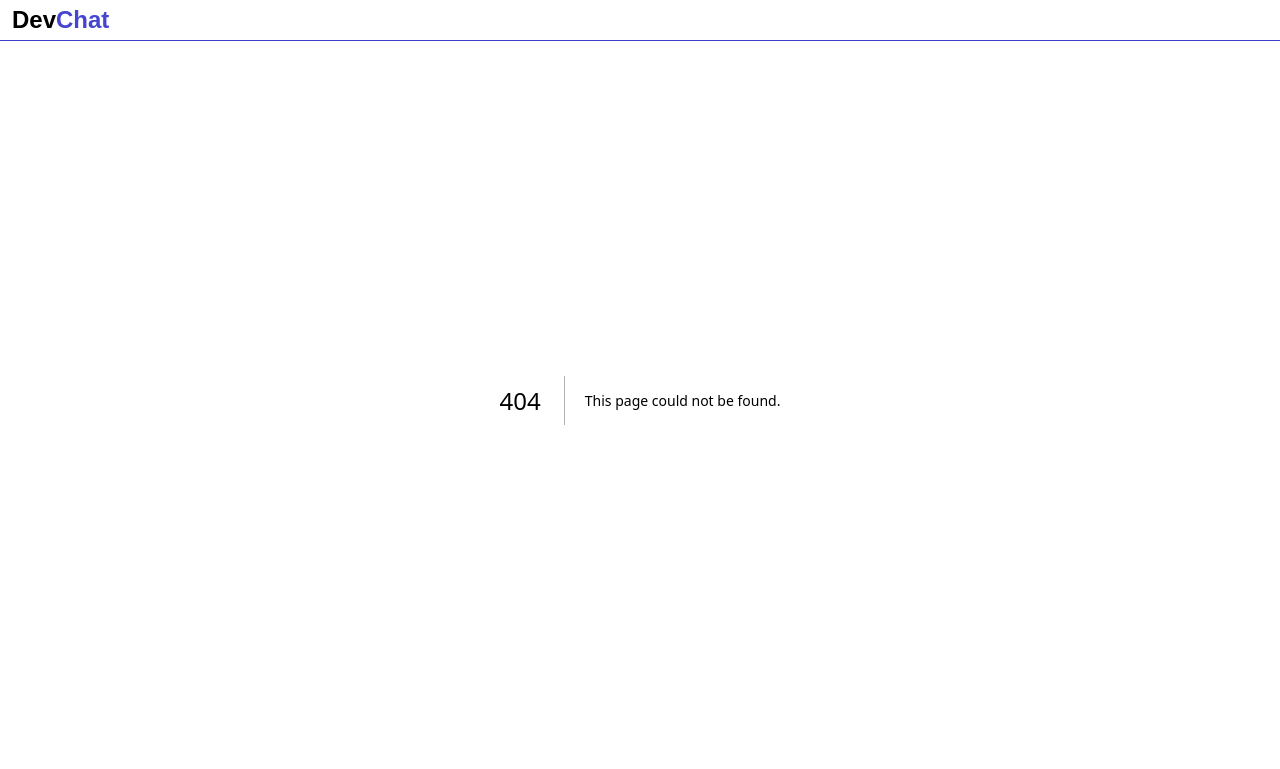
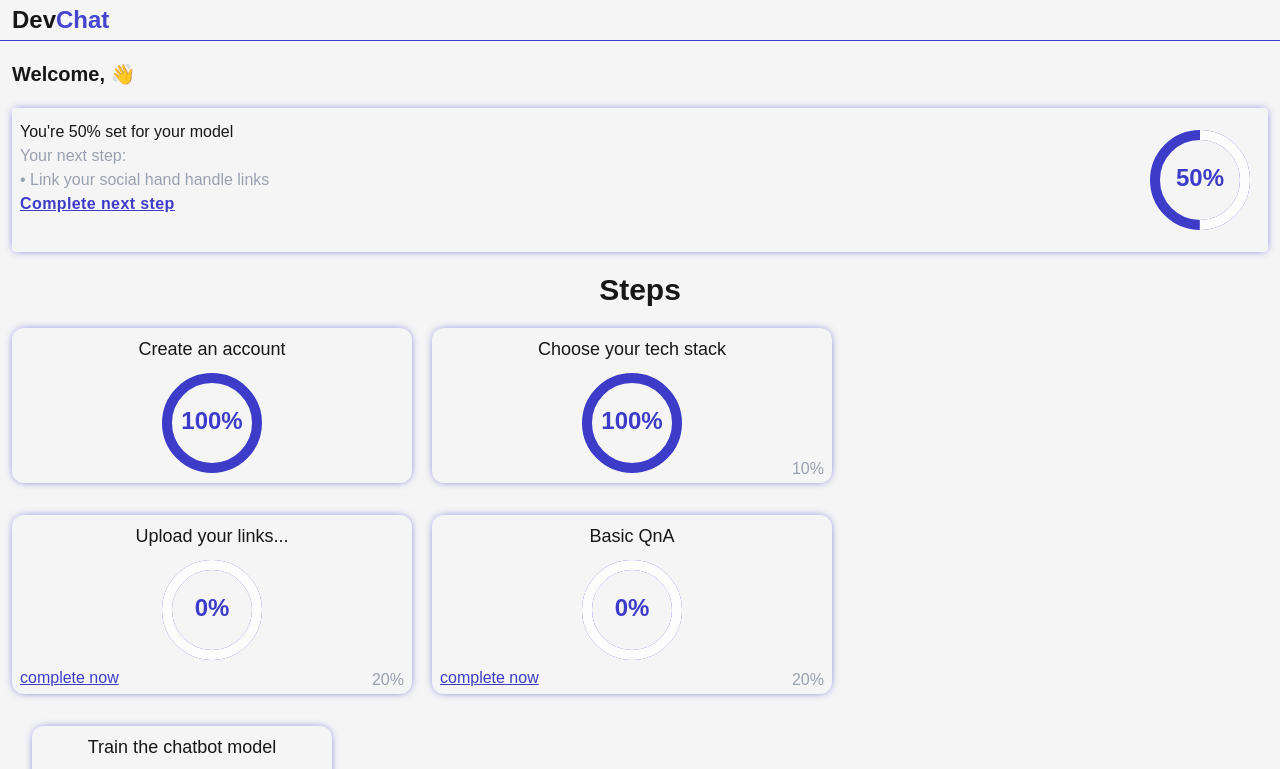
Before and after one commit to tijesunimi-5/DevChat, a Next.js app: page /home in a window 1280 px wide. Before the commit this address had no page. Shown: the top 769 px of the page. Built offline with nearby package versions, Linux system fonts and the light colour scheme.

Commit message:
Worked on the main page and fixed the alert component

```diff
--- a/app/Registration/login/page.tsx
+++ b/app/Registration/login/page.tsx
@@ -1,11 +1,12 @@
 'use client'
 import Button from '@/components/Button'
-import React, { FormEvent } from 'react'
+import React, { FormEvent, useState } from 'react'
 import Link from 'next/link'
 import { FaGithub, FaGoogle } from 'react-icons/fa'
 import Alert from '@/components/Alert'
 import { useRouter } from 'next/navigation'
 import { useUser } from '@/components/UserContext'
+import { tree } from 'next/dist/build/templates/app-page'
 
 const page = () => {
   const [progress, setProgress] = React.useState<number>(50);
@@ -13,7 +14,8 @@ const page = () => {
   const [password, setPassword] = React.useState<string>('')
   const [message, setMessage] = React.useState<string>('')
   const [loading, setLoading] = React.useState<boolean>(false)
-  const { setUser, setSignedIn } = useUser()
+  const [alert, setAlert] = useState<boolean>(false)
+  const { setUser } = useUser()
   const router = useRouter()
 
   const handleSubmit = (e: FormEvent<HTMLFormElement>) => {
@@ -27,28 +29,38 @@ const page = () => {
     const storedUser = localStorage.getItem('user')
     if (!storedUser) {
       setMessage('No registered user found!')
+      setAlert(true)
+      setTimeout(() => {
+        setAlert(false)
+      }, 1500)
       return
     }
     const parsedUser = JSON.parse(storedUser)
     if (email === parsedUser.email && password === parsedUser.password) {
+      setLoading(true)
       setUser(parsedUser)
-      setSignedIn(true)
       increaseProgress()
       setMessage('Sign In successful')
+      setAlert(true)
       setTimeout(() => {
         setLoading(false)
-      }, 5000)
+        setAlert(false)
+      }, 1000)
       setTimeout(() => {
         router.push('/Registration/profileSetup')
-      }, 6000)
+      }, 2000)
     } else {
       setMessage('Invalid email or password')
+      setAlert(true)
+      setTimeout(() => {
+        setLoading(false)
+        setAlert(false)
+      }, 1000)
     }
   }
 
   const increaseProgress = () => {
     setProgress(prev => Math.min(prev + 25, 100));
-    console.log(progress)
   }
 
   return (
@@ -75,10 +87,10 @@ const page = () => {
         <Link href={'/'} className='mt-3 text-gray-400'>Forgot Password?</Link>
 
         <Button types='submit' style={'bg-[#3D3C99] mt-6 rounded font-bold tracking-wider text-xl py-2 z-20'}>
-          Sign In
+          {loading ? 'Logging in...' : "Sign In"}
         </Button>
 
-        <p className='mt-3 z-20'>Don't an account? <Link href={'/Registration'} className='cursor-pointer underline'>Sign Up</Link></p>
+        <p className='mt-3 z-20'>Don't have an account? <Link href={'/Registration'} className='cursor-pointer underline'>Sign Up</Link></p>
       </form>
 
       <h2 className='text-2xl font-bold text-center mt-7'>Or</h2>
@@ -88,7 +100,7 @@ const page = () => {
         <Button style='mt-4'><FaGithub className='mr-3' /> Sign up with Github </Button>
       </div>
 
-      {loading && (<Alert msg={message} />)}
+      {alert && (<Alert msg={message} />)}
     </div>
   )
 }
--- a/app/Registration/profileSetup/page.tsx
+++ b/app/Registration/profileSetup/page.tsx
@@ -3,6 +3,9 @@ import Button from '@/components/Button'
 import React, { useEffect, useState } from 'react'
 import { FaTools } from 'react-icons/fa'
 import { techStacks, getTechStackForSpecialty } from '../../../techdata'
+import { useUser } from '@/components/UserContext'
+import Alert from '@/components/Alert'
+import { useRouter } from 'next/navigation'
 
 const page = () => {
   const [progress, setProgress] = React.useState<number>(75);
@@ -12,6 +15,8 @@ const page = () => {
   const [linkedInLink, setLinkedInLink] = React.useState<string>('')
   const [websiteLink, setWebsiteLink] = React.useState<string>('')
   const [field, setField] = useState('Fullstack developer')//this sets the field the developer is in
+  const [message, setMessage] = useState<string>('')
+  const [alert, setAlert] = useState<boolean>(false)
 
   const [loading, setLoading] = React.useState<boolean>(false)
   const [userStack, setUserStack] = React.useState<string[]>([]) // this store the technologies used for each fields
@@ -23,8 +28,8 @@ const page = () => {
     devExperience: experience
   }) //this store the whole details
 
-
-
+  const { user, setSignedIn } = useUser()
+  const router = useRouter()
 
   const increaseProgress = () => {
     setProgress(prev => Math.min(prev + 25, 100))
@@ -89,9 +94,28 @@ const page = () => {
   }, [field, techs, experience])
 
   const nextStep = () => {
+    if (devInfo.devExperience === '' || devInfo.devStack.length === 0) {
+      setMessage('Select all fields!')
+      setAlert(true)
+      setTimeout(() => {
+        setAlert(false)
+      }, 2000)
+      return;
+    }
+
+    //if successful
+    setMessage(`55% Completed!`)
+    setAlert(true)
+    setTimeout(() => {
+      setAlert(true)
+    }, 2000)
+    setSignedIn(true)
     setLoading(true)
-    console.log(devInfo)
+    setTimeout(() => {
+      setLoading(false)
+    }, 2000)
     increaseProgress()
+    router.push('/home')
   }
 
   return (
@@ -112,7 +136,7 @@ const page = () => {
               name="devopt"
               value={field}
               onChange={changeTechStack}
-              id="devOpt"
+              id="devOpt" required
               className='border-[#3D3C99] border rounded w-[320px] py-2 px-1 bg-black'
             >
               <option value="Fullstack developer">Fullstack developer</option>
@@ -187,10 +211,11 @@ const page = () => {
 
           </div> */}
           <Button onclick={nextStep} style='mt-5 w-[200px] ml-12'>
-            Next Step
+            {loading ? 'Setting up...' : 'Set Up'}
           </Button>
         </div>
       </div>
+      {alert ? <Alert msg={message} /> : ''}
     </div>
   )
 }
--- a/app/globals.css
+++ b/app/globals.css
@@ -1,4 +1,4 @@
-@import "tailwindcss";
+@import 'tailwindcss';
 
 :root {
   --background: #f5f5f5;
@@ -120,3 +120,36 @@ body {
   -webkit-backdrop-filter: blur(10px);
   z-index: 2;
 }
+
+.blur-effect {
+  background-color: rgba(61, 60, 153, 0.6);
+  backdrop-filter: blur(3px);
+  -webkit-backdrop-filter: blur(3px);
+}
+
+.text-col {
+  color: #3d3cc9;
+}
+.circle {
+  transform: rotate(-90deg);
+}
+.circle-bg {
+  stroke: #3D3CC9;
+}
+.circle-progress {
+  stroke: #fefefefe;
+  transition: stroke-dashoffset 0.5s ease;
+}
+.percentage {
+  font-size: 24px;
+  font-weight: bold;
+  margin-top: 10px;
+  position: absolute;
+  top: 40%;
+  left: 50%;
+  transform: translate(-50%, -50%);
+  color: #3D3CC9;
+}
+.circle-container {
+  position: relative;
+}
--- /dev/null
+++ b/app/home/page.tsx
@@ -0,0 +1,13 @@
+'use client'
+import MainPage from '@/components/MainPage'
+import React from 'react'
+
+const page = () => {
+  return (
+    <div>
+      <MainPage />
+    </div>
+  )
+}
+
+export default page
--- /dev/null
+++ b/components/CircularProgress.tsx
@@ -0,0 +1,48 @@
+'use client'
+import React, { useEffect, useState } from 'react'
+
+interface CircularProgressProps {
+  percentage: number;
+}
+
+const CircularProgress: React.FC<CircularProgressProps> = ({ percentage }) => {
+  const [progess, setProgress] = useState<number>(0)
+
+  //to animate the progress from 0 to given end point
+  useEffect(() => {
+    let start = 0;
+    const end = percentage;
+    const duration = 2000;
+    const startTime = performance.now();
+
+    const animate = (currentTime: number) => {
+      const elapsed = currentTime - startTime;
+      const progress = Math.min((elapsed / duration) * end, end);
+      setProgress(Math.floor(progress));
+      if (progress < end) {
+        requestAnimationFrame(animate);
+      }
+    };
+
+    requestAnimationFrame(animate);
+  }, [percentage]);
+
+
+  //circle calculation
+  const radius = 45;
+  const strokeWidth = 10;
+  const circumference = 2 * Math.PI * radius;
+  const offset = (progess / 100) * circumference
+
+  return (
+    <div className='circle-container flex justify-center items-center flex-col'>
+      <svg className='circle' width={120} height={120}>
+        <circle className='circle-bg' cx='60' cy='60' r={radius} strokeWidth={strokeWidth} fill='none' />
+        <circle className='circle-progress' cx='60' cy='60' r={radius} strokeWidth={strokeWidth} fill='none' strokeDasharray={circumference} strokeDashoffset={offset} />
+      </svg>
+      <div className="percentage">{progess}%</div>
+    </div>
+  )
+}
+
+export default CircularProgress
--- a/components/MainPage.tsx
+++ b/components/MainPage.tsx
@@ -1,10 +1,78 @@
 'use client'
-import React from 'react'
+import React, { useState } from 'react'
+import { useUser } from './UserContext'
+import CircularProgress from './CircularProgress'
 
-const MainPage = () => {
+const MainPage: React.FC = () => {
+  const { user } = useUser()
+  const [percentage, setPercentage] = useState<number>(50)
+  const capitalLetter = (firstname?: string) => {
+    if (firstname && firstname[0] === firstname[0].toLowerCase()) {
+      return firstname.charAt(0).toUpperCase() + firstname.slice(1)
+    }
+  }
+  const firstname = capitalLetter(user.firstName)
+
   return (
-    <div className='pt-10'>
-      <div></div>
+    <div className='pt-10 px-3'>
+      <div className="welcome text-xl mt-5 font-bold">Welcome, {firstname} 👋</div>
+      <div className='mt-5 px-2 py-3 rounded regShad flex justify-between'>
+        <div className='flex flex-col'>
+          <p>You're {percentage}% set for your model</p>
+
+          <div className="next-step text-gray-400">
+            Your next step: <br />
+            • Link your social hand handle links
+          </div>
+
+          <p className="underline text-col font-bold tracking-wide">Complete next step</p>
+        </div>
+        <CircularProgress percentage={percentage} />
+      </div>
+
+      <div className="steps mt-5 flex flex-col">
+        <h1 className='text-center text-3xl font-bold'>Steps</h1>
+        <div className='flex mt-5'>
+          <div className="creation flex flex-col regShad justify-center items-center w-[400px] rounded-xl">
+            <h2 className='text-[18px] pt-2'>Create an account</h2>
+            <CircularProgress percentage={100} />
+          </div>
+
+          <div className="creation flex flex-col regShad justify-center items-center w-[400px] ml-5 rounded-xl relative">
+            <h2 className='pt-2 text-[18px] text-center'>Choose your tech stack</h2>
+            <CircularProgress percentage={100} />
+            <p className='absolute bottom-0.5 right-2 text-gray-400'>10%</p>
+          </div>
+        </div>
+
+        <div className='flex mt-8'>
+          <div className="creation flex flex-col regShad justify-center items-center w-[400px] rounded-xl relative pb-6">
+            <h2 className='text-[18px] pt-2 text-center'>Upload your links...</h2>
+            <CircularProgress percentage={0} />
+            <p className='text-[#3D3CC9] underline absolute bottom-1 left-2'>complete now</p>
+            <p className='absolute bottom-0.5 right-2 text-gray-400'>20%</p>
+          </div>
+
+          <div className="creation flex flex-col regShad justify-center items-center w-[400px] ml-5 rounded-xl relative pb-6">
+            <h2 className='pt-2 text-[18px]'>Basic QnA</h2>
+            <CircularProgress percentage={0} />
+            <p className='text-[#3D3CC9] underline absolute bottom-1 left-2'>complete now</p>
+            <p className='absolute bottom-0.5 right-2 text-gray-400'>20%</p>
+          </div>
+        </div>
+
+        <div className="creation flex flex-col regShad justify-center items-center w-[300px] mt-8 ml-5 rounded-xl relative pb-6">
+          <h2 className='pt-2 text-[18px]'>Train the chatbot model</h2>
+          <CircularProgress percentage={10} />
+          <p className='text-[#3D3CC9] underline absolute bottom-1 left-2'>complete now</p>
+          <p className='absolute bottom-0.5 right-2 text-gray-400'>50%</p>
+        </div>
+
+        <div className="analytics mt-7">
+          <h1 className='text-3xl font-bold text-center mb-3'>Anayltics</h1>
+          <CircularProgress percentage={0} />
+        </div>
+      </div>
     </div>
   )
 }
--- a/components/MobileBar.tsx
+++ b/components/MobileBar.tsx
@@ -3,10 +3,19 @@ import gsap from 'gsap'
 import React, { useEffect, useState } from 'react'
 import Button from './Button'
 import { useUser } from './UserContext'
+import { FaCog, FaFile, FaFlask, FaHome, FaLink, FaSignInAlt, FaSignOutAlt, FaUser } from 'react-icons/fa'
+import { FaMessage } from 'react-icons/fa6'
+import Link from 'next/link'
 
 const MobileBar = ({ isVisible, setVisible }: any | boolean) => {
   const [active, setActive] = useState<null | number>(null)
-  const { user } = useUser()
+  const { user, signedIn } = useUser()
+  const capitalLetter = (firstname?: string) => {
+    if (firstname && firstname[0] === firstname[0].toLowerCase()) {
+      return firstname.charAt(0).toUpperCase() + firstname.slice(1)
+    }
+  }
+  const firstname = capitalLetter(user.firstName)
 
   const handleClick = (index: number) => {
     setActive(index)
@@ -28,35 +37,36 @@ const MobileBar = ({ isVisible, setVisible }: any | boolean) => {
     <div className={`mobile-bar w-[300px] h-screen px-2 shadow md:hidden border-r-2 border-[#3D3CC9] absolute top-0 bottom-0 left-0 ${isVisible ? 'block' : 'ml-[-300px]'} mt-10 overflow-hidden`}>
       <div className="blur absolute top-0 left-0 w-full h-full z-10"></div>
       <div className={`flex justify-center flex-col mt-2 z-40`}>
-        <span className='z-40 font-bold text-2xl cursor-pointer pt-3  '>Welcome, {user.firstName} 👋</span>
-        <span onClick={() => { handleClick(0); setTimeout(() => { setVisible(false) }, 200) }} className={`${active === 0 ? 'text-[#3D3CC9]' : 'text-white'} font-bold text-2xl cursor-pointer mt-3 pt-3 border-b z-40`}>
-          Dashboard
-        </span>
-        <span onClick={() => { handleClick(2); setTimeout(() => { setVisible(false) }, 200) }} className={`${active === 2 ? 'text-[#3D3CC9]' : 'text-white'} font-bold text-2xl cursor-pointer pt-5 border-b z-30`}>
-          Profile
+        <span className='z-40 font-bold text-2xl cursor-pointer pt-3  '>Welcome, {firstname} 👋</span>
+        <span onClick={() => { handleClick(0); setTimeout(() => { setVisible(false) }, 200) }} className={`${active === 0 ? 'text-[#3D3CC9]' : 'text-white'} font-bold text-2xl cursor-pointer mt-3 pt-3 border-b z-40 flex items-center`}>
+          <Link href={'/'} className='flex'><FaHome className='text-col mr-3 text-[28px] mb-1' /> Dashboard</Link>
         </span>
 
-        <span onClick={() => { handleClick(3); setTimeout(() => { setVisible(false) }, 200) }} className={`${active === 3 ? 'text-[#3D3CC9]' : 'text-white'} font-bold text-2xl cursor-pointer pt-5 border-b z-30`}>
-          DevChat trainer
+        <span onClick={() => { handleClick(2); setTimeout(() => { setVisible(false) }, 200) }} className={`${active === 2 ? 'text-[#3D3CC9]' : 'text-white'} font-bold text-2xl cursor-pointer pt-5 border-b z-30 flex items-center`}>
+          <FaUser className='text-col mr-3 text-[28px] mb-2' /> Profile
         </span>
 
-        <span onClick={() => { handleClick(4); setTimeout(() => { setVisible(false) }, 200) }} className={`${active === 4 ? 'text-[#3D3CC9]' : 'text-white'} font-bold text-2xl cursor-pointer pt-5 border-b z-30`}>
-          Preview chatbot
+        <span onClick={() => { handleClick(3); setTimeout(() => { setVisible(false) }, 200) }} className={`${active === 3 ? 'text-[#3D3CC9]' : 'text-white'} font-bold text-2xl cursor-pointer pt-5 border-b z-30 flex items-center`}>
+          <FaMessage className='text-col mr-3 text-[28px]' /> DevChat trainer
         </span>
 
-        <span onClick={() => { handleClick(5); setTimeout(() => { setVisible(false) }, 200) }} className={`${active === 5 ? 'text-[#3D3CC9]' : 'text-white'} font-bold text-2xl cursor-pointer pt-5 border-b z-30`}>
-          Integration
+        <span onClick={() => { handleClick(4); setTimeout(() => { setVisible(false) }, 200) }} className={`${active === 4 ? 'text-[#3D3CC9]' : 'text-white'} font-bold text-2xl cursor-pointer pt-5 border-b z-30 flex items-center`}>
+          <FaFlask className='text-col mr-3 text-[28px] mb-1.5' />  Preview chatbot
         </span>
 
-        <span onClick={() => { handleClick(6); setTimeout(() => { setVisible(false) }, 200) }} className={`${active === 6 ? 'text-[#3D3CC9]' : 'text-white'} font-bold text-2xl cursor-pointer pt-5 border-b z-30`}>
-          Documentation
+        <span onClick={() => { handleClick(5); setTimeout(() => { setVisible(false) }, 200) }} className={`${active === 5 ? 'text-[#3D3CC9]' : 'text-white'} font-bold text-2xl cursor-pointer pt-5 border-b z-30 flex items-center`}>
+          <FaLink className='text-col mr-3 text-[28px] mb-1' /> Integration
         </span>
 
-        <span onClick={() => { handleClick(7); setTimeout(() => { setVisible(false) }, 200) }} className={`${active === 7 ? 'text-[#3D3CC9]' : 'text-white'} font-bold text-2xl cursor-pointer pt-5 border-b z-30`}>
-          Settings
+        <span onClick={() => { handleClick(6); setTimeout(() => { setVisible(false) }, 200) }} className={`${active === 6 ? 'text-[#3D3CC9]' : 'text-white'} font-bold text-2xl cursor-pointer pt-5 border-b z-30 flex items-center`}>
+          <FaFile className='text-col mr-3 text-[28px] mb-1.5' /> Documentation
         </span>
 
-        <Button style='absolute bottom-20 w-[280px]'>Login</Button>
+        <span onClick={() => { handleClick(7); setTimeout(() => { setVisible(false) }, 200) }} className={`${active === 7 ? 'text-[#3D3CC9]' : 'text-white'} font-bold text-2xl cursor-pointer pt-5 border-b z-30 flex items-center`}>
+          <FaCog className='text-col mr-3 text-[28px] mb-1.5' /> Settings
+        </span>
+
+        <Button style='absolute bottom-20 w-[280px] text-[20px]'>{signedIn ? (<> Sign Out <FaSignOutAlt className='ml-3' />  </>) : (<><FaSignInAlt className='ml-3' /> Sign In</>)}</Button>
       </div>
     </div>
   )
```
Also changed, not shown: components/Alert.tsx (+3 -9 lines), components/Header.tsx (+8 -5 lines), components/Registration.tsx (+13 -12 lines).
